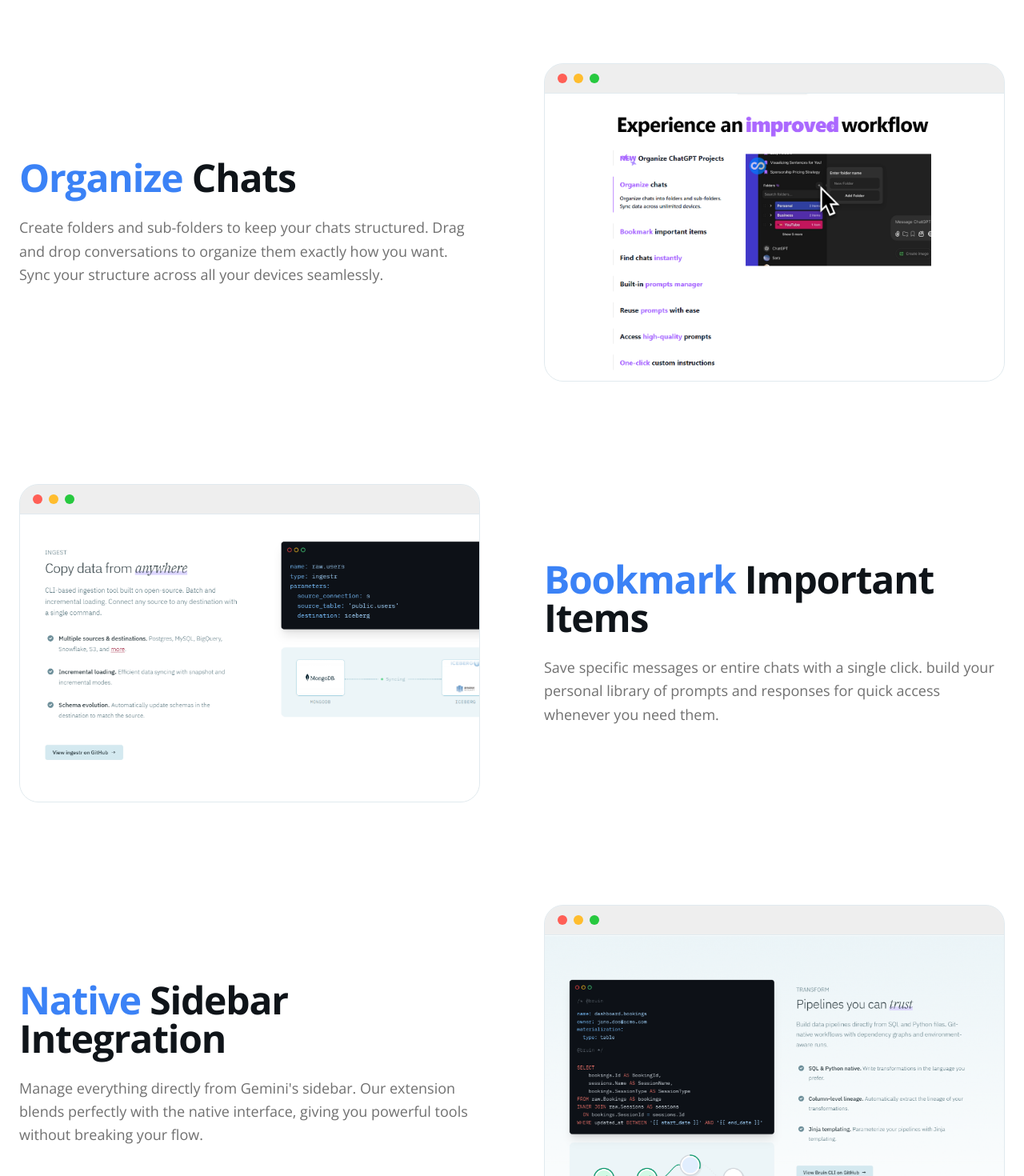
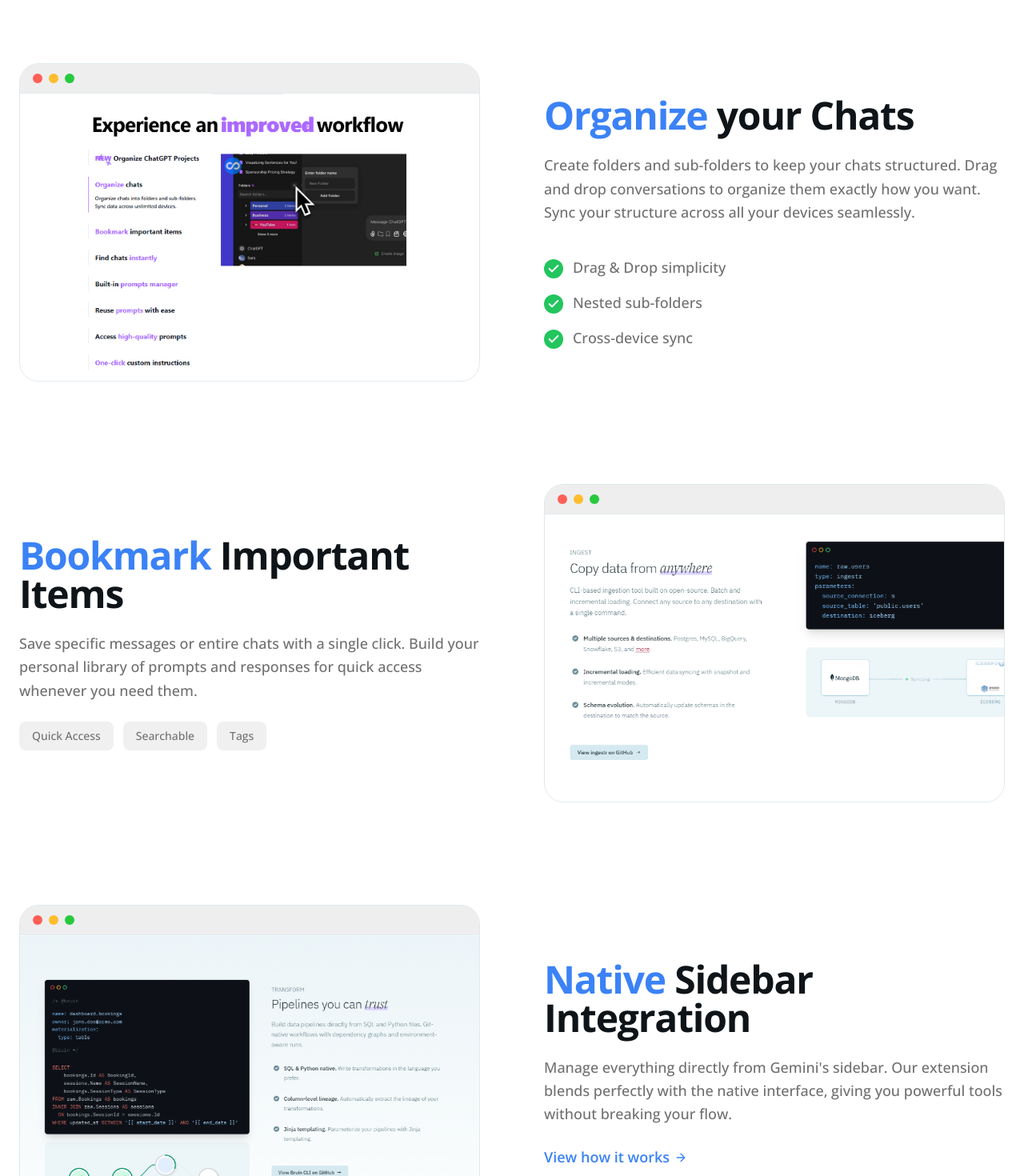
Before and after one commit to emodeth/gemfolders-website, a Next.js app: page / in a window 1280 px wide. Shown: the part 1440-2910 px from the top of the page at 80% size. Built offline with nearby package versions, Linux system fonts and the light colour scheme.

Commit message:
features ui update

```diff
--- a/components/Feature.tsx
+++ b/components/Feature.tsx
@@ -2,6 +2,7 @@
 
 import { motion } from "framer-motion";
 import Image from "next/image";
+import { ArrowRight, Check } from "lucide-react";
 
 interface FeatureProps {
   title: React.ReactNode;
@@ -10,6 +11,10 @@ interface FeatureProps {
   mediaType?: "image" | "video";
   alt?: string;
   reversed?: boolean;
+  checklist?: string[];
+  tags?: string[];
+  ctaLink?: string;
+  ctaText?: string;
 }
 
 const Feature = ({
@@ -19,15 +24,19 @@ const Feature = ({
   mediaType = "image",
   alt = "",
   reversed = false,
+  checklist,
+  tags,
+  ctaLink,
+  ctaText,
 }: FeatureProps) => {
   return (
     <section className="py-16 overflow-hidden">
       <div className="container px-6 mx-auto max-w-7xl">
         <div
-          className={`flex flex-col gap-12 lg:gap-20 items-center ${reversed ? "lg:flex-row-reverse" : "lg:flex-row"
+          className={`flex flex-col-reverse gap-12 lg:gap-20 items-center ${reversed ? "lg:flex-row-reverse" : "lg:flex-row"
             }`}
         >
-          <div className="flex-1 text-center lg:text-left space-y-6">
+          <div className="flex-1 w-full text-left space-y-6">
             <motion.h2
               initial={{ opacity: 0, y: 20 }}
               whileInView={{ opacity: 1, y: 0 }}
@@ -43,10 +52,66 @@ const Feature = ({
               whileInView={{ opacity: 1, y: 0 }}
               viewport={{ once: true }}
               transition={{ duration: 0.5, delay: 0.1 }}
-              className="text-lg  text-secondary leading-relaxed max-w-2xl mx-auto lg:mx-0"
+              className="text-lg text-secondary font-medium leading-relaxed max-w-2xl"
             >
               {description}
             </motion.p>
+
+            {checklist && (
+              <motion.ul
+                initial={{ opacity: 0, y: 20 }}
+                whileInView={{ opacity: 1, y: 0 }}
+                viewport={{ once: true }}
+                transition={{ duration: 0.5, delay: 0.2 }}
+                className="pt-4 space-y-4 max-w-xl"
+              >
+                {checklist.map((item) => (
+                  <li key={item} className="flex items-start gap-3 text-lg text-secondary font-medium">
+                    <div className="w-6 h-6 rounded-full bg-[#22c55e] flex items-center justify-center shrink-0 mt-1">
+                      <Check className="w-4 h-4 text-white" strokeWidth={3} />
+                    </div>
+                    <span>{item}</span>
+                  </li>
+                ))}
+              </motion.ul>
+            )}
+
+            {tags && (
+              <motion.div
+                initial={{ opacity: 0, y: 20 }}
+                whileInView={{ opacity: 1, y: 0 }}
+                viewport={{ once: true }}
+                transition={{ duration: 0.5, delay: 0.2 }}
+                className="flex flex-wrap gap-3 justify-start"
+              >
+                {tags.map((tag) => (
+                  <span
+                    key={tag}
+                    className="px-4 py-2 bg-secondary/10 text-secondary rounded-sm text-sm font-medium"
+                  >
+                    {tag}
+                  </span>
+                ))}
+              </motion.div>
+            )}
+
+            {ctaLink && (
+              <motion.div
+                initial={{ opacity: 0, y: 20 }}
+                whileInView={{ opacity: 1, y: 0 }}
+                viewport={{ once: true }}
+                transition={{ duration: 0.5, delay: 0.3 }}
+                className="flex justify-start"
+              >
+                <a
+                  href={ctaLink}
+                  className="inline-flex items-center gap-1.5 text-primary font-semibold text-lg transition-all group hover:text-primary/70"
+                >
+                  {ctaText || "Learn more"}
+                  <ArrowRight className="w-4 h-4 transition-transform mt-0.5" />
+                </a>
+              </motion.div>
+            )}
           </div>
 
           <motion.div
--- a/lib/data.tsx
+++ b/lib/data.tsx
@@ -10,14 +10,19 @@ export const featuresData = [
   {
     title: (
       <>
-        <span className="text-primary">Organize</span> Chats
+        <span className="text-primary">Organize</span> your Chats
       </>
     ),
     description:
       "Create folders and sub-folders to keep your chats structured. Drag and drop conversations to organize them exactly how you want. Sync your structure across all your devices seamlessly.",
     mediaSrc: "/images/feature-1.png",
     alt: "Organize Chats",
-    reversed: false,
+    reversed: true,
+    checklist: [
+      "Drag & Drop simplicity",
+      "Nested sub-folders",
+      "Cross-device sync",
+    ],
   },
   {
     title: (
@@ -26,10 +31,11 @@ export const featuresData = [
       </>
     ),
     description:
-      "Save specific messages or entire chats with a single click. build your personal library of prompts and responses for quick access whenever you need them.",
+      "Save specific messages or entire chats with a single click. Build your personal library of prompts and responses for quick access whenever you need them.",
     mediaSrc: "/images/feature-2.png",
     alt: "Bookmark Important Items",
-    reversed: true,
+    reversed: false,
+    tags: ["Quick Access", "Searchable", "Tags"],
   },
   {
     title: (
@@ -41,7 +47,9 @@ export const featuresData = [
       "Manage everything directly from Gemini's sidebar. Our extension blends perfectly with the native interface, giving you powerful tools without breaking your flow.",
     mediaSrc: "/images/feature-3.png",
     alt: "Native Sidebar Integration",
-    reversed: false,
+    reversed: true,
+    ctaLink: "#how-it-works",
+    ctaText: "View how it works",
   },
 ];
 
```
